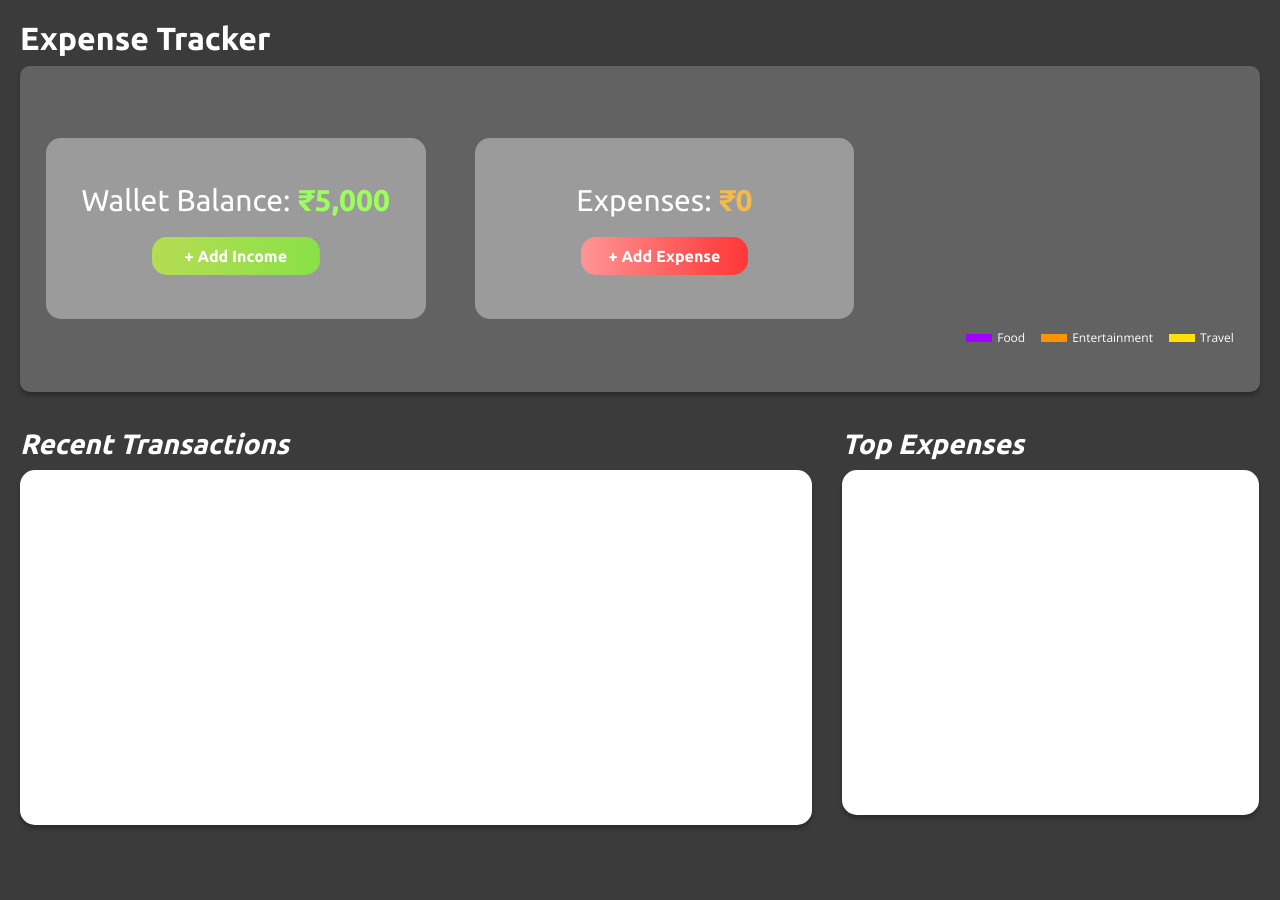
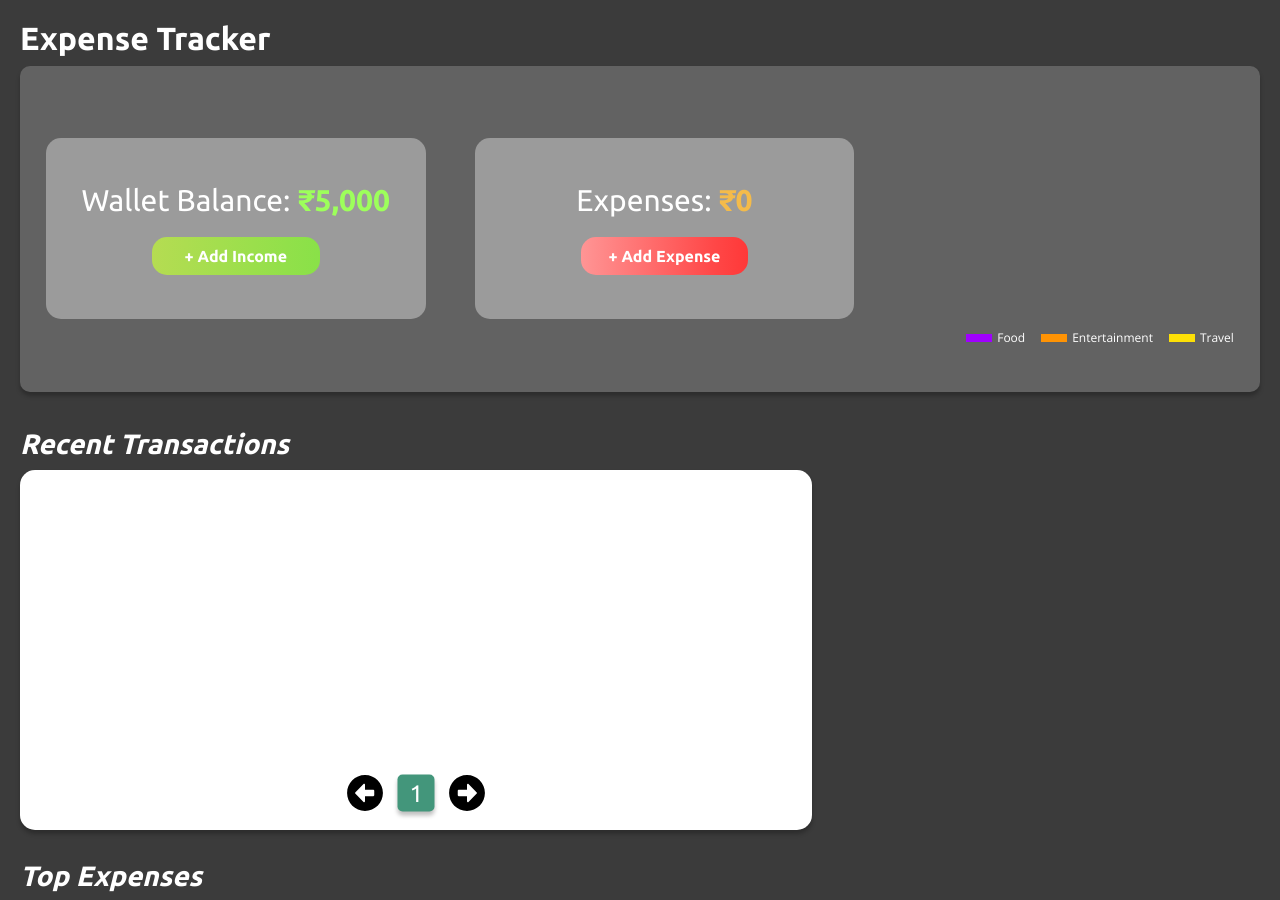
Before and after one commit to abhayd08/Expense-Tracker, a React (Vite) app: page / in a window 1280 px wide. Shown: the top 900 px of the page. Before the commit the page ends 837 px from the top, so only its background shows below. Built offline with nearby package versions, Linux system fonts and the light colour scheme.

Commit message:
Component - 'Recent Transactions' made functional

```diff
--- a/src/Components/AddExpense/AddExpense.jsx
+++ b/src/Components/AddExpense/AddExpense.jsx
@@ -35,15 +35,20 @@ const AddExpense = () => {
       }
     });
   });
+  console.log(expensesSummary);
 
   const handleExpenseAdd = (e) => {
     e.preventDefault();
+    if (Number(e.target.elements.price.value) > 0) {
       if (transactionToBeEditted === null) {
         const expensesData = {
-        id: `${expensesSummary.length}_${e.target.elements.title.value.trim()}`,
+          id: `${
+            expensesSummary.length
+          }_${e.target.elements.title.value.trim()}`,
           title: e.target.elements.title.value.trim(),
           price: Number(e.target.elements.price.value),
           category: e.target.elements.category.value.trim(),
+          time: new Date().toISOString(),
           date: e.target.elements.date.value,
         };
 
@@ -60,14 +65,6 @@ const AddExpense = () => {
           alert("BSDK");
         }
       } else {
-      const transactionToAdd = {
-        id: transactionToBeEditted,
-        title: e.target.elements.title.value.trim(),
-        price: Number(e.target.elements.price.value),
-        category: e.target.elements.category.value.trim(),
-        date: e.target.elements.date.value,
-      };
-
         const otherTransactions = expensesSummary.filter((expense) => {
           return expense.id !== transactionToBeEditted;
         });
@@ -75,6 +72,18 @@ const AddExpense = () => {
         const previousTransaction = expensesSummary.filter(
           (expense) => expense.id === transactionToBeEditted
         );
+
+        const transactionToAdd = {
+          id: transactionToBeEditted,
+          title: e.target.elements.title.value.trim(),
+          price: Number(e.target.elements.price.value),
+          category: e.target.elements.category.value.trim(),
+          time:
+            new Date(previousTransaction[0].date) === new Date(e.target.elements.date.value)
+              ? previousTransaction[0].time
+              : new Date().toISOString(),
+          date: e.target.elements.date.value,
+        };
 
         setWalletBalance(
           (prevBalance) =>
@@ -89,10 +98,11 @@ const AddExpense = () => {
         setTransactionToBeEditted(null);
         setIsAddExpenseModalOpen(false);
       }
+    } else {
+      alert("No");
+      e.target.elements.price.value = null;
+    }
   };
-
-  console.log(expensesSummary);
-  console.log(transactionToBeEditted);
 
   return (
     <>
--- a/src/Components/AddIncome/AddIncome.jsx
+++ b/src/Components/AddIncome/AddIncome.jsx
@@ -28,10 +28,15 @@ const AddIncome = () => {
 
   const handleIncomeAdd = (e) => {
     e.preventDefault();
-    const income = Number(e.target.elements.income.value);
-    setWalletBalance((prevBalance) => prevBalance + income);
-    setIsAddIncomeModalOpen(false);
-    e.target.reset();
+    if (Number(e.target.elements.income.value) > 0) {
+      const income = Number(e.target.elements.income.value);
+      setWalletBalance((prevBalance) => prevBalance + income);
+      setIsAddIncomeModalOpen(false);
+      e.target.reset();
+    } else {
+      alert("No");
+      e.target.reset()
+    }
   };
 
   return (
--- a/src/Components/BalanceTracker/BalanceTracker.jsx
+++ b/src/Components/BalanceTracker/BalanceTracker.jsx
@@ -7,10 +7,6 @@ import AddIncome from "../AddIncome/AddIncome";
 import BalanceTrackerContext from "../Contexts/BalanceTrackerContext";
 
 const BalanceTracker = () => {
-  const [entertainmentExpenses, setEntertainmentExpenses] = useState(0);
-  const [foodExpenses, setFoodExpenses] = useState(0);
-  const [travelExpenses, setTravelExpenses] = useState(0);
-
   const {
     expensesSummary,
     setExpensesSummary,
@@ -24,6 +20,12 @@ const BalanceTracker = () => {
     setIsAddExpenseModalOpen,
     isAddIncomeModalOpen,
     setIsAddIncomeModalOpen,
+    entertainmentExpenses,
+    setEntertainmentExpenses,
+    foodExpenses,
+    setFoodExpenses,
+    travelExpenses,
+    setTravelExpenses,
   } = useContext(BalanceTrackerContext);
 
   useEffect(() => {
--- a/src/Components/Home/Home.jsx
+++ b/src/Components/Home/Home.jsx
@@ -11,6 +11,9 @@ const Home = () => {
   const [transactionToBeEditted, setTransactionToBeEditted] = useState(null);
   const [isAddExpenseModalOpen, setIsAddExpenseModalOpen] = useState(false);
   const [isAddIncomeModalOpen, setIsAddIncomeModalOpen] = useState(false);
+  const [entertainmentExpenses, setEntertainmentExpenses] = useState(0);
+  const [foodExpenses, setFoodExpenses] = useState(0);
+  const [travelExpenses, setTravelExpenses] = useState(0);
 
   return (
     <>
@@ -29,6 +32,12 @@ const Home = () => {
           setIsAddExpenseModalOpen,
           isAddIncomeModalOpen,
           setIsAddIncomeModalOpen,
+          entertainmentExpenses,
+          setEntertainmentExpenses,
+          foodExpenses,
+          setFoodExpenses,
+          travelExpenses,
+          setTravelExpenses,
         }}
       >
         <Dashboard />
--- a/src/Components/RecentTransactions/RecentTransactions.jsx
+++ b/src/Components/RecentTransactions/RecentTransactions.jsx
@@ -1,4 +1,4 @@
-import { useContext } from "react";
+import { useContext, useState, useEffect } from "react";
 import BalanceTrackerContext from "../Contexts/BalanceTrackerContext";
 import styles from "./RecentTransactions.module.css";
 import { GrEdit } from "react-icons/gr";
@@ -6,6 +6,8 @@ import { MdDelete } from "react-icons/md";
 import { IoFastFoodOutline } from "react-icons/io5";
 import { FaGift } from "react-icons/fa6";
 import { FaSuitcaseRolling } from "react-icons/fa";
+import { FaArrowAltCircleRight } from "react-icons/fa";
+import { FaArrowAltCircleLeft } from "react-icons/fa";
 
 const RecentTransactions = () => {
   const {
@@ -15,12 +17,46 @@ const RecentTransactions = () => {
     setExpenses,
     transactionToBeEditted,
     setTransactionToBeEditted,
-    setIsAddExpenseModalOpen
+    setIsAddExpenseModalOpen,
   } = useContext(BalanceTrackerContext);
+
+  const [currentPage, setCurrentPage] = useState(1);
+  const [startingIndex, setStartingIndex] = useState(0);
+  const [endingIndex, setEndingIndex] = useState(3);
+  const [currentItems, setCurrentItems] = useState(
+    expensesSummary
+      .sort((a, b) => new Date(b.time) - new Date(a.time))
+      .slice(0, 3)
+  );
+  const [maxPagesAllowed, setMaxPagesAllowed] = useState(
+    Math.floor((expensesSummary.length - 1) / 3)
+  );
+
+  useEffect(() => {
+    setCurrentItems(expensesSummary.slice(0, 3));
+    setStartingIndex(0);
+    setEndingIndex(3);
+    setCurrentPage(1);
+    setMaxPagesAllowed(Math.floor((expensesSummary.length - 1) / 3));
+  }, [expensesSummary]);
+
+  useEffect(() => {
+    setCurrentItems(
+      expensesSummary
+        .sort((a, b) => {
+          if (new Date(a.date) === new Date(b.date)) {
+            return new Date(b.time) - new Date(a.time);
+          } else {
+            return new Date(b.date) - new Date(a.date);
+          }
+        })
+        .slice(startingIndex, endingIndex)
+    );
+  }, [currentPage, startingIndex, endingIndex, expensesSummary]);
 
   return (
     <div className={styles.container}>
-      {expensesSummary.map((expense) => {
+      {currentItems.map((expense) => {
         return (
           <div key={expense.id}>
             <div className={styles.expenseContainer}>
@@ -124,6 +160,37 @@ const RecentTransactions = () => {
           </div>
         );
       })}
+      <div className={styles.paginationControls}>
+        <FaArrowAltCircleLeft
+          onClick={() => {
+            if (currentPage > 1) {
+              setCurrentPage((prevPage) => prevPage - 1);
+              setStartingIndex((prevIndex) => prevIndex - 3);
+              setEndingIndex((prevIndex) => prevIndex - 3);
+            }
+          }}
+          style={{
+            width: "37px",
+            height: "37px",
+            cursor: "pointer",
+          }}
+        />
+        <div className={styles.pageNumber}>{currentPage}</div>
+        <FaArrowAltCircleRight
+          onClick={() => {
+            if (currentPage <= maxPagesAllowed) {
+              setCurrentPage((prevPage) => prevPage + 1);
+              setStartingIndex((prevIndex) => prevIndex + 3);
+              setEndingIndex((prevIndex) => prevIndex + 3);
+            }
+          }}
+          style={{
+            width: "37px",
+            height: "37px",
+            cursor: "pointer",
+          }}
+        />
+      </div>
     </div>
   );
 };
--- a/src/Components/RecentTransactions/RecentTransactions.module.css
+++ b/src/Components/RecentTransactions/RecentTransactions.module.css
@@ -1,11 +1,12 @@
 .container {
   width: 738.33px;
-  height: 345.03px;
+  height: 350px;
   border-radius: 15px;
   opacity: 0px;
   background: #ffffff;
   box-shadow: 0px 4px 4px 0px #00000040;
   padding: 0 27px 10px 27px;
+  position: relative;
 }
 
 .expenseContainer {
@@ -80,3 +81,32 @@
   cursor: pointer;
   background: #ffffff;
 }
+
+.paginationControls {
+  display: flex;
+  justify-content: center;
+  align-items: center;
+  gap: 14px;
+  position: absolute;
+  bottom: 0;
+  left: 50%;
+  transform: translate(-50%, -50%);
+}
+
+.pageNumber {
+  width: 37px;
+  height: 37px;
+  border-radius: 5px;
+  display: flex;
+  justify-content: center;
+  align-items: center;
+  opacity: 0px;
+  background: #43967b;
+  box-shadow: 0px 4px 4px 0px #00000040;
+  font-family: Ubuntu;
+  font-size: 24px;
+  font-weight: 400;
+  line-height: 27.58px;
+  text-align: center;
+  color: #ffffff;
+}
--- a/src/Components/TopExpenses/TopExpenses.jsx
+++ b/src/Components/TopExpenses/TopExpenses.jsx
@@ -1,11 +1,18 @@
 import styles from "./TopExpenses.module.css";
+import BalanceTrackerContext from "../Contexts/BalanceTrackerContext";
+import { useContext } from "react";
 
 const TopExpenses = () => {
-  return (
-  <div className={styles.container}>
+  const {
+    entertainmentExpenses,
+    setEntertainmentExpenses,
+    foodExpenses,
+    setFoodExpenses,
+    travelExpenses,
+    setTravelExpenses,
+  } = useContext(BalanceTrackerContext);
 
-  </div>
-  );
+  return <div className={styles.container}></div>;
 };
 
 export default TopExpenses;
--- a/src/Components/TopExpenses/TopExpenses.module.css
+++ b/src/Components/TopExpenses/TopExpenses.module.css
@@ -1,8 +1,9 @@
 .container {
   width: 417px;
-  height: 345px;
+  height: 350px;
   border-radius: 15px;
   opacity: 0px;
   background: #ffffff;
   box-shadow: 0px 4px 4px 0px #00000040;
+  padding: 0 27px 10px 27px;
 }
```
Lines whose indentation alone changed are shown as unchanged.
